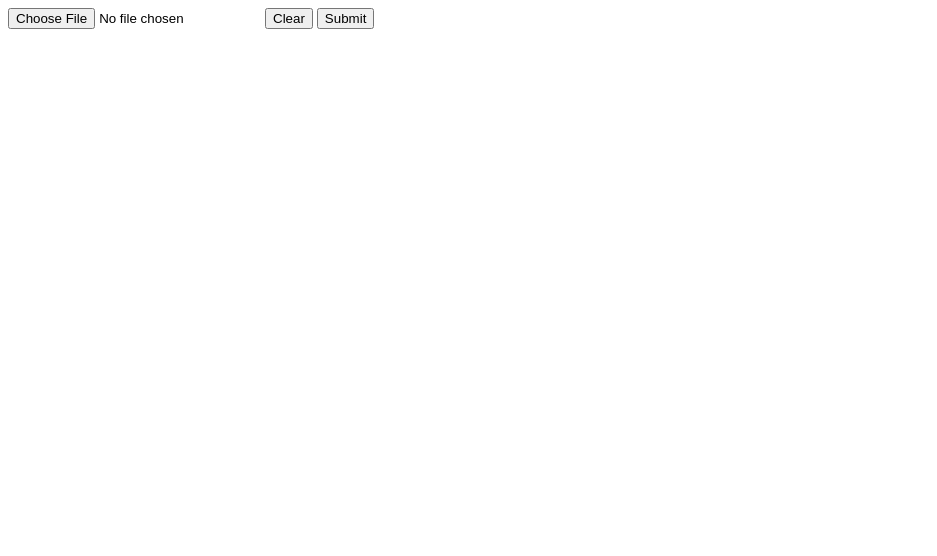
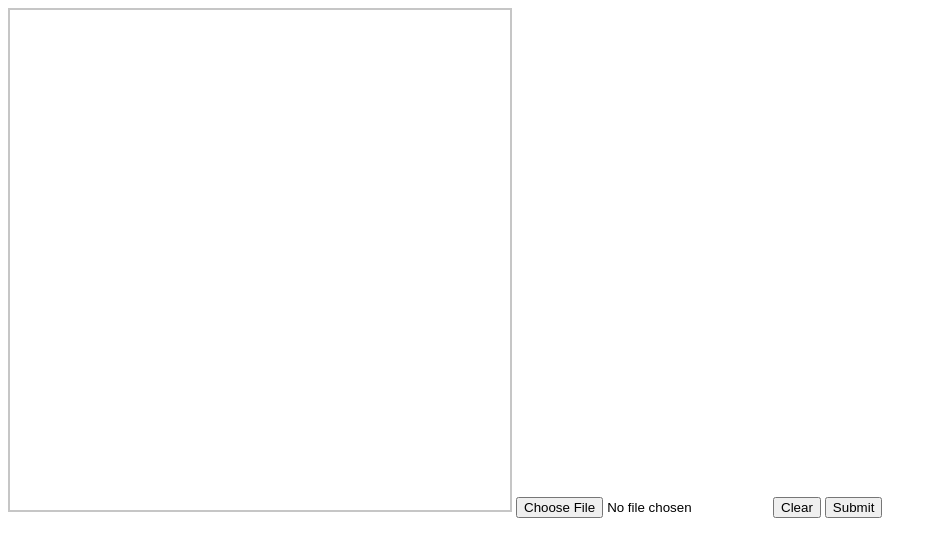
Before and after one commit to Fiquem/collage-maker, a plain HTML site: page index.html in a window 1280 px wide. Both pictures are taken after a click on the button "Submit". Shown: the whole page, without its empty margins (0-937 px from the left). Drawn offline with Linux system fonts and the light colour scheme.

Commit message:
image loaded onto canvas

```diff
--- a/index.html
+++ b/index.html
@@ -5,6 +5,7 @@
         <script type="text/javascript" src="js/img.js"></script>
     </head>
     <body>
+        <canvas id="collage" class="collage" height="500px" width="500px"></canvas>
         <input type="file" onchange="display_img(this);">
         <button onclick="clear_images()">Clear</button>
         <button onclick="submit_images()">Submit</button>
--- a/js/img.js
+++ b/js/img.js
@@ -7,7 +7,13 @@ function clear_images() {
 }
 
 function submit_images() {
-
+	// const canvas = document.createElement('canvas');
+	// canvas.setAttribute('class', 'collage');
+	const canvas = document.getElementById('collage');
+	ctx = canvas.getContext('2d');
+	collage_image = new Image();
+	collage_image.src = img_list[0].src;
+	ctx.drawImage(collage_image, 0, 0);
 }
 
 function display_img(img) {
@@ -19,7 +25,7 @@ function display_img(img) {
 		image.src = e.target.result;
 		const main = document.querySelector('main');
 		main.appendChild(image);
-		img_list.push(e.target.result);
+		img_list.push(image);
 	}
 
 	reader.readAsDataURL(img.files[0])
--- a/style.css
+++ b/style.css
@@ -1,3 +1,7 @@
+canvas.collage {
+	border: 2px solid #5555;
+}
+
 img.upload-preview {
     border: 1px solid #000;
     width: 100px;
```
Also changed, not shown: 1 other file.
